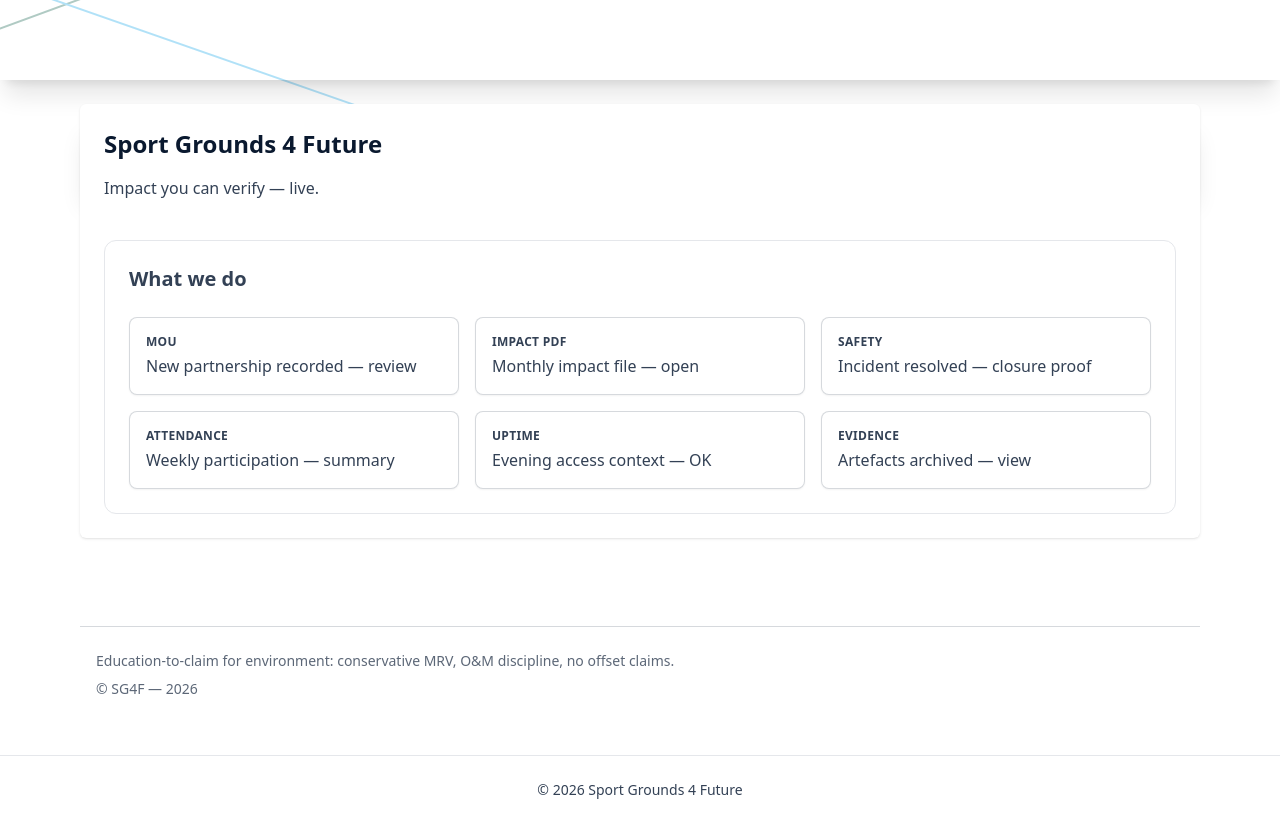
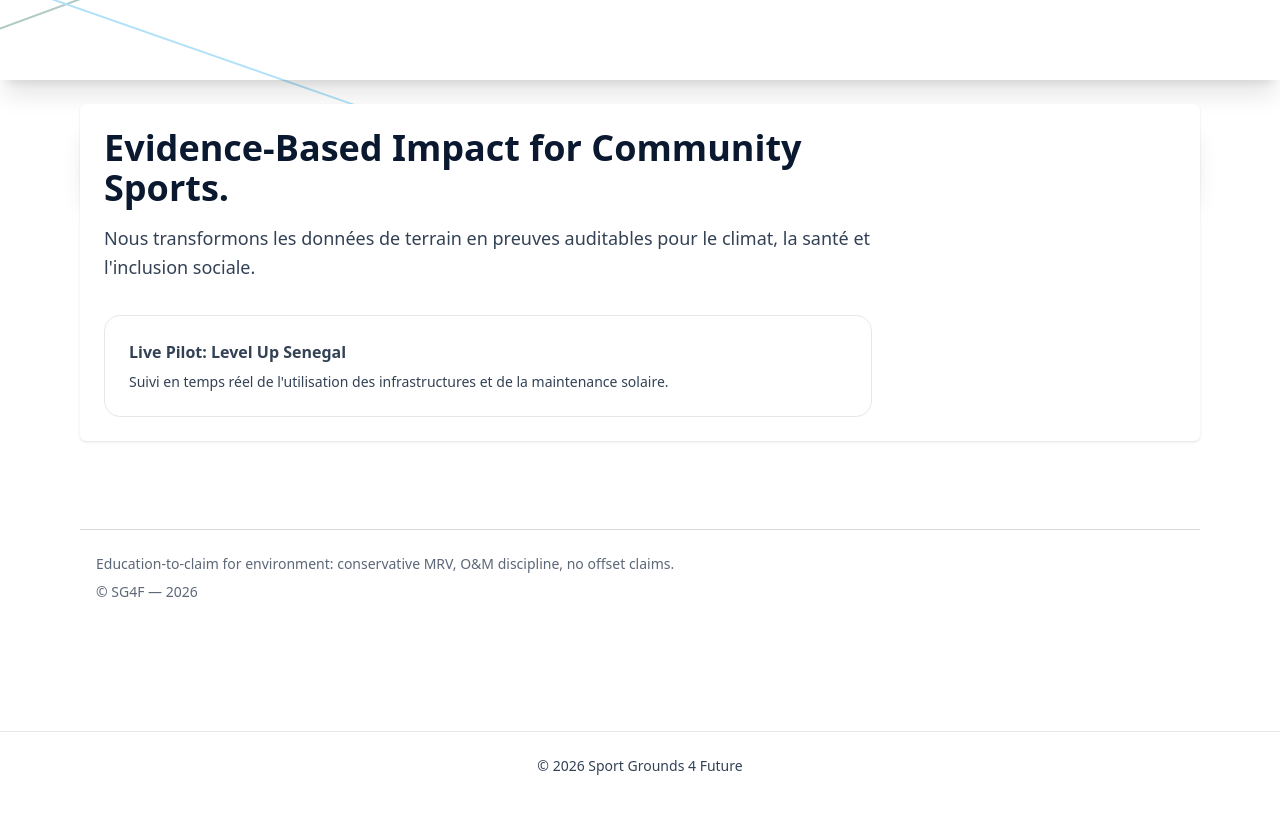
Before and after one commit to sg4f/trustwebsite, a Next.js app in the folder sg4f_next_pages_ready/: page /en in a window 1280 px wide. After the commit the page ends 800 px from the top, so only its background shows below. Built offline with nearby package versions, Linux system fonts and the light colour scheme.

Commit message:
Update page.tsx

```diff
--- a/sg4f_next_pages_ready/app/[locale]/page.tsx
+++ b/sg4f_next_pages_ready/app/[locale]/page.tsx
@@ -1,22 +1,19 @@
-import { getDictionary } from '@/lib/i18n/getDictionary'
-import type { Locale } from '@/lib/i18n/locales'
-import VitrineClient from '@/components/VitrineClient'
-
-export default async function Page({ params:{ locale } }:{ params:{ locale: Locale } }){
-  const dict = await getDictionary(locale)
+export default function HomePage() {
   return (
-    <div className="space-y-10">
-      <section>
-        <h2 className="text-2xl font-bold text-navy">Sport Grounds 4 Future</h2>
-        <p className="mt-4 text-slate-600">
-          Impact you can verify — live.
+    <div className="max-w-3xl">
+      <h2 className="text-4xl font-extrabold text-navy mb-4">
+        Evidence-Based Impact for Community Sports.
+      </h2>
+      <p className="text-lg text-slate-600 leading-relaxed">
+        Nous transformons les données de terrain en preuves auditables pour le climat,
+        la santé et l'inclusion sociale.
+      </p>
+      <div className="mt-8 p-6 bg-sky-50 border border-sky-100 rounded-2xl">
+        <h3 className="font-bold text-sky-900">Live Pilot: Level Up Senegal</h3>
+        <p className="text-sm text-sky-800 mt-2">
+          Suivi en temps réel de l'utilisation des infrastructures et de la maintenance solaire.
         </p>
-      </section>
-
-      <section className="bg-slate-50 p-6 rounded-xl border border-slate-100">
-        <h3 className="text-xl font-bold mb-6">{dict.home.what}</h3>
-        <VitrineClient />
-      </section>
+      </div>
     </div>
-  )
+  );
 }
```
